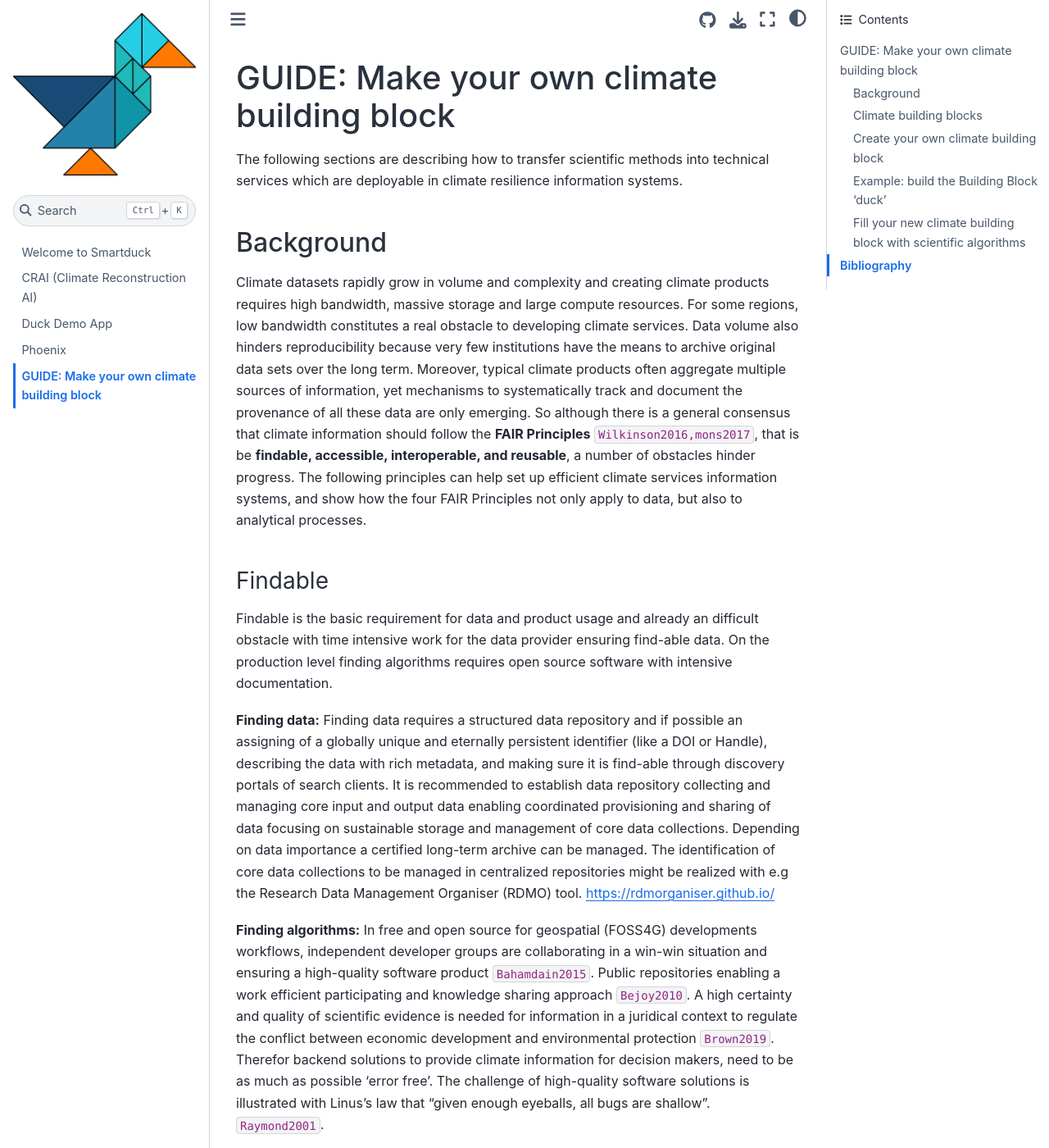
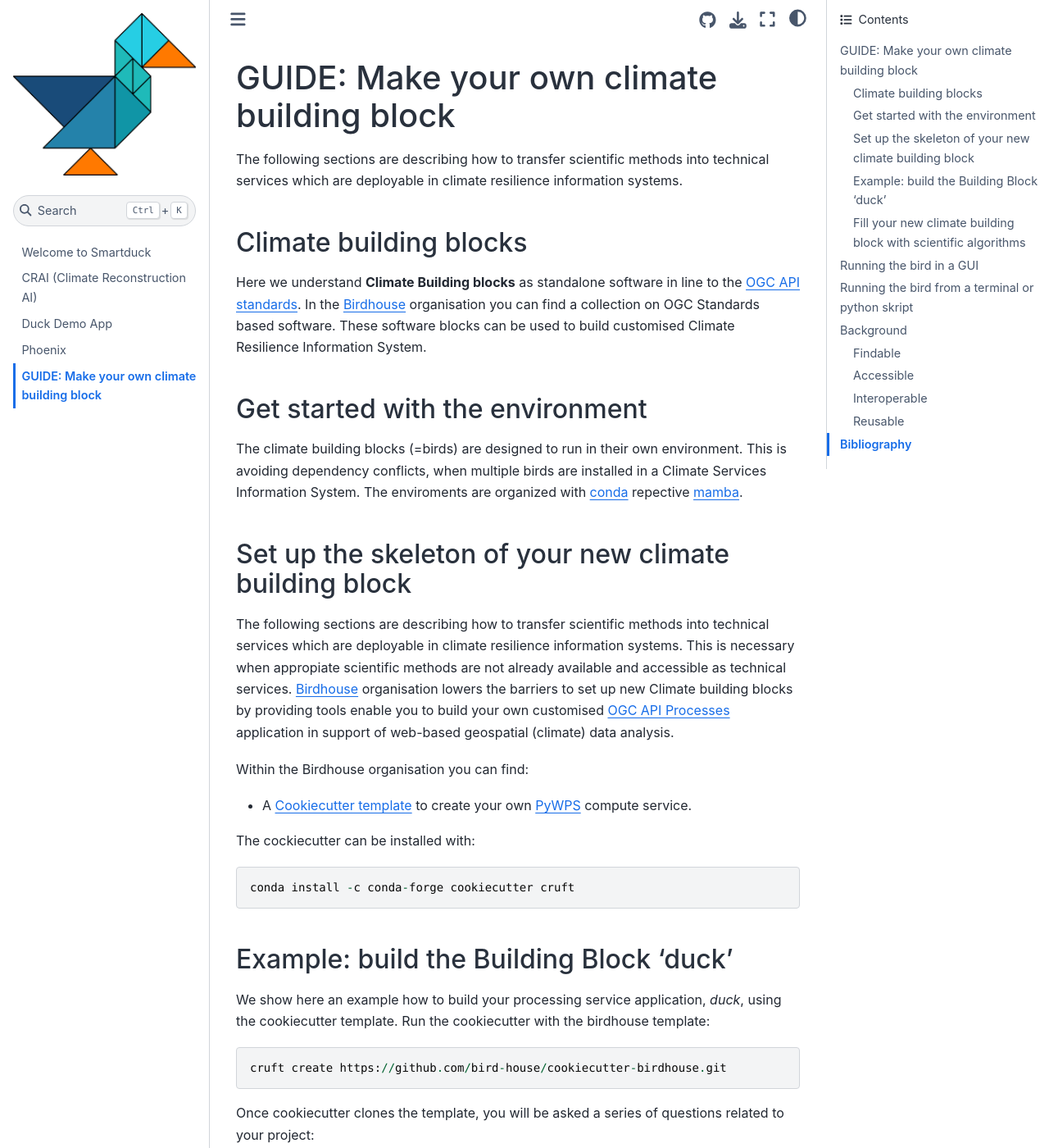
Before and after one commit to climateintelligence/smartduck-docs, a Jupyter Book: the page built from book/sections/guide_buildservice.md, in a window 1280 px wide and 1400 px high. Shown: the whole window at 82% size. Built offline with Jupyter Book 1.0.4 settings and Sphinx 7.4.7 and the Sphinx Book theme 1.1.4, drawn with Linux system fonts in a browser that asks for light colours; cross-references to code outside the pages are shown as plain code; some of the changed text lies outside the part shown.

Commit message:
extend guidlines from owl exchange

````diff
--- a/book/sections/guide_buildservice.md
+++ b/book/sections/guide_buildservice.md
@@ -1,76 +1,32 @@
 # GUIDE: Make your own climate building block
 
-
 The following sections are describing how to transfer scientific methods into technical services which are deployable in climate resilience information systems.
-
-## Background
-
-Climate datasets rapidly grow in volume and complexity and creating climate products requires high bandwidth, massive storage and large compute resources. For some regions, low bandwidth constitutes a real obstacle to developing climate services. Data volume also hinders reproducibility because very few institutions have the means to archive original data sets over the long term. Moreover, typical climate products often aggregate multiple sources of information, yet mechanisms to systematically track and document the provenance of all these data are only emerging. So although there is a general consensus that climate information should follow the **FAIR Principles** {cite:p}`Wilkinson2016,mons2017`, that is be **findable, accessible, interoperable, and reusable**, a number of obstacles hinder progress. The following principles can help set up efficient climate services information systems, and show how the four FAIR Principles not only apply to data, but also to analytical processes.
-
-### Findable
-Findable is the basic requirement for data and product usage and already an difficult obstacle with time intensive work for the data provider ensuring find-able data. On the production level finding algorithms requires open source software with intensive documentation.
-
-**Finding data:**
-Finding data requires a structured data repository and if possible an assigning of a globally unique and eternally persistent identifier (like a DOI or Handle), describing the data with rich metadata, and making sure it is find-able through discovery portals of search clients. It is recommended to establish data repository collecting and managing core input and output data enabling coordinated provisioning and sharing of data focusing on sustainable storage and management of core data collections. Depending on data importance a certified long-term archive can be managed. The identification of core data collections to be managed in centralized repositories might be realized with e.g the Research Data Management Organiser (RDMO) tool. https://rdmorganiser.github.io/
-
-**Finding algorithms:**
-In free and open source for geospatial (FOSS4G) developments workflows, independent developer groups are collaborating in a win-win situation and ensuring a high-quality software product {cite:p}`Bahamdain2015`. Public repositories enabling a work efficient participating and knowledge sharing approach {cite:p}`Bejoy2010`. A high certainty and quality of scientific evidence is needed for information in a juridical context to regulate the conflict between economic development and environmental protection {cite:p}`Brown2019`. Therefor backend solutions to provide climate information for decision makers, need to be as much as possible 'error free'. The challenge of high-quality software solutions is illustrated with Linus's law that "given enough eyeballs, all bugs are shallow". {cite:p}`Raymond2001`.
-
-### Accessible
-**Access to data:**
-For data users, the prevailing *modus operandi* has traditionally been to download raw data locally to conduct analyses. As data volume grows, bandwidth and local storage capacity limits the type of science that individual scientists can perform.
-
-**Access to algorithms:**
-A high certainty and quality of scientific evidence is needed for information in a juridical context to regulate the conflict between economic development and environmental protection {cite:p}`Brown2019`. Therefor backend solutions to provide climate information for decision makers, need to be as much as possible *error free*. The challenge of high-quality software solutions is illustrated with Linus's law that "given enough eyeballs, all bugs are shallow". {cite:p}`Raymond2001`. In free and open source for geospatial (FOSS4G) developments workflows, independent developer groups are collaborating in a win-win situation and ensuring a high-quality software product {cite:p}`Bahamdain2015`. Public repositories enabling a work efficient participating and knowledge sharing approach {cite:p}`Bejoy2010`.
-
-### Interoperable
-Following the UNGGIM recommendations (2020) about 'Implementation and adoption of standards for the global geospatial information community' climate data should be organized following this [UNGIM recommendations](http://ggim.un.org/meetings/GGIM-committee/10th-Session/documents/E-C.20-2020-33-Add_1-Implementation-and-Adoption-of-Standards-21Jul2020.pdf).
-Interoperabillity needs to be respected on two levels:
-
-**Interoperable data :**
-following the conventions regarding metadata.
-
-**Interoperable structures:**
-The OGC standardisation also enables communication between climate services information systems services.
-
-### Reusable
-
-Reusabillity is a major aspect to avoid duplication of work and to foster the dynamique of providing high quality products.
-
-**Reusable data:**
-The data should maintain its initial richness. The description of essential, recommended, and optional metadata elements should be machine processable and verifiable, use should be easy and data should be citable to sustain data sharing and recognize the value of data. Result output data from one service can be post-processed by another service where other component are provided.
-
-**Reusable algorithms:**
-Contrary to running analysis code on a local machine, it is recommended to use remote services have no direct control on the software they are running. The server's maintainer essentially decides when software and services are upgraded, meaning that within the time a scientist performs initial exploration and produces the final version of a figure for a paper, remote-services might have slightly changed or have been retired.
-
-**Reproducabillity:**
-This implies that reproducabillity results might not be easily reproducible if earlier versions of services are not available anymore. This puts an additional burden on scientists to carefully monitor the version of all the remote services used in the analysis to be able to explain discrepancies between results. Similar issues occur with data versions. If a scientist used version 1 for an analysis, there is no guarantee the source data will be archived over the long term if it has been superseded by version 2. In practice, climate services use ensembles of simulations, meaning that typical climate products aggregate hundreds or thousands of files, whose versions should ideally be tracked up until the final graphic or table. This capability to uniquely identify simulation files, errata and updates is available in CMIP6 {cite:p}`Stockhause2017,Weigel2013`, but it is the responsibility of climate service providers to embed this information into the products they develop.
 
 ## Climate building blocks
 
 Here we understand **Climate Building blocks** as standalone software in line to the [OGC API standards](https://developer.ogc.org). In the [Birdhouse](http://bird-house.github.io/) organisation you can find a collection on OGC Standards based software. These software blocks can be used to build customised Climate Resilience Information System.
 
-## Create your own climate building block
-The following sections are describing how to transfer scientific methods into technical services which are deployable in climate resilience information systems. This is necessary when appropiate scientific methods are not already available and accessible as technical services. [Birdhouse](http://bird-house.github.io/) organisation lowers the barriers to set up new Climate building blocks
-by providing tools enable you to build your own customised [OGC API Processes](https://ogcapi.ogc.org/processes/)
-application in support of web-based geospatial (climate) data analysis.
+## Get started with the environment
+
+The climate building blocks (=birds) are designed to run in their own environment. This is avoiding dependency conflicts, when multiple birds are installed in a Climate Services Information System. The enviroments are organized with [conda](https://docs.conda.io/en/latest/) repective [mamba](https://github.com/conda-forge/miniforge#mambaforge).
+
+## Set up the skeleton of your new climate building block
+The following sections are describing how to transfer scientific methods into technical services which are deployable in climate resilience information systems. This is necessary when appropiate scientific methods are not already available and accessible as technical services. [Birdhouse](http://bird-house.github.io/) organisation lowers the barriers to set up new Climate building blocks by providing tools enable you to build your own customised [OGC API Processes](https://ogcapi.ogc.org/processes/) application in support of web-based geospatial (climate) data analysis.
 
 Within the Birdhouse organisation you can find:
 
 * A [Cookiecutter template](https://github.com/bird-house/cookiecutter-birdhouse) to create your own [PyWPS](http://pywps.org/) compute service.
-* A web-based application, [Phoenix](https://github.com/bird-house/pyramid-phoenix), and ...
-* ... a Python library, [Birdy](https://github.com/bird-house/birdy), suitable for [Jupyter notebooks](https://jupyter.org/) to interact with WPS compute services.
 
-## Example: build the Building Block 'duck'
+The cockiecutter can be installed with:
 
-We show here an example how to build your processing service application, *duck*, using the cookiecutter template.
-
-Install cookiecutter:
 ```
 conda install -c conda-forge cookiecutter cruft
 ```
 
-Run the cookiecutter with the birdhouse template:
+## Example: build the Building Block 'duck'
+
+We show here an example how to build your processing service application, *duck*, using the cookiecutter template. Run the cookiecutter with the birdhouse template:
+
 ```
 cruft create https://github.com/bird-house/cookiecutter-birdhouse.git
 ```
@@ -160,11 +116,60 @@
       response.update_status('the process is doing something else : {}'.fromat(dt.now()), 20)
       interesting = True
       LOGGER.info(' Thanks for reading the guidelines ')
-      LOGGER.debug(' I need to know some details of the process: {} '.format(ex)
+      LOGGER.debug(' I need to know some details of the process: {} '.format(ex))
   except Exception as ex:
       msg = 'This failed but is not obligatory for the output. The process will continue. Reason for the failure: {} '.format(ex)
      LOGGER.exception(msg)
 ```
+
+# Running the bird in a GUI
+* Birdhouse provides a web-based application where birds can be linked into it for GUI usage.  [Phoenix](https://github.com/bird-house/pyramid-phoenix)
+
+# Running the bird from a terminal or python skript
+* Birdhouse is also providing a Python library client, [Birdy](https://github.com/bird-house/birdy), suitable for [Jupyter notebooks](https://jupyter.org/) to interact with WPS compute services.
+
+# Background
+
+Climate datasets rapidly grow in volume and complexity and creating climate products requires high bandwidth, massive storage and large compute resources. For some regions, low bandwidth constitutes a real obstacle to developing climate services. Data volume also hinders reproducibility because very few institutions have the means to archive original data sets over the long term. Moreover, typical climate products often aggregate multiple sources of information, yet mechanisms to systematically track and document the provenance of all these data are only emerging. So although there is a general consensus that climate information should follow the **FAIR Principles** {cite:p}`Wilkinson2016,mons2017`, that is be **findable, accessible, interoperable, and reusable**, a number of obstacles hinder progress. The following principles can help set up efficient climate services information systems, and show how the four FAIR Principles not only apply to data, but also to analytical processes.
+
+### Findable
+Findable is the basic requirement for data and product usage and already an difficult obstacle with time intensive work for the data provider ensuring find-able data. On the production level finding algorithms requires open source software with intensive documentation.
+
+**Finding data:**
+Finding data requires a structured data repository and if possible an assigning of a globally unique and eternally persistent identifier (like a DOI or Handle), describing the data with rich metadata, and making sure it is find-able through discovery portals of search clients. It is recommended to establish data repository collecting and managing core input and output data enabling coordinated provisioning and sharing of data focusing on sustainable storage and management of core data collections. Depending on data importance a certified long-term archive can be managed. The identification of core data collections to be managed in centralized repositories might be realized with e.g the Research Data Management Organiser (RDMO) tool. https://rdmorganiser.github.io/
+
+**Finding algorithms:**
+In free and open source for geospatial (FOSS4G) developments workflows, independent developer groups are collaborating in a win-win situation and ensuring a high-quality software product {cite:p}`Bahamdain2015`. Public repositories enabling a work efficient participating and knowledge sharing approach {cite:p}`Bejoy2010`. A high certainty and quality of scientific evidence is needed for information in a juridical context to regulate the conflict between economic development and environmental protection {cite:p}`Brown2019`. Therefor backend solutions to provide climate information for decision makers, need to be as much as possible 'error free'. The challenge of high-quality software solutions is illustrated with Linus's law that "given enough eyeballs, all bugs are shallow". {cite:p}`Raymond2001`.
+
+### Accessible
+**Access to data:**
+For data users, the prevailing *modus operandi* has traditionally been to download raw data locally to conduct analyses. As data volume grows, bandwidth and local storage capacity limits the type of science that individual scientists can perform.
+
+**Access to algorithms:**
+A high certainty and quality of scientific evidence is needed for information in a juridical context to regulate the conflict between economic development and environmental protection {cite:p}`Brown2019`. Therefor backend solutions to provide climate information for decision makers, need to be as much as possible *error free*. The challenge of high-quality software solutions is illustrated with Linus's law that "given enough eyeballs, all bugs are shallow". {cite:p}`Raymond2001`. In free and open source for geospatial (FOSS4G) developments workflows, independent developer groups are collaborating in a win-win situation and ensuring a high-quality software product {cite:p}`Bahamdain2015`. Public repositories enabling a work efficient participating and knowledge sharing approach {cite:p}`Bejoy2010`.
+
+### Interoperable
+Following the UNGGIM recommendations (2020) about 'Implementation and adoption of standards for the global geospatial information community' climate data should be organized following this [UNGIM recommendations](http://ggim.un.org/meetings/GGIM-committee/10th-Session/documents/E-C.20-2020-33-Add_1-Implementation-and-Adoption-of-Standards-21Jul2020.pdf).
+Interoperabillity needs to be respected on two levels:
+
+**Interoperable data :**
+following the conventions regarding metadata.
+
+**Interoperable structures:**
+The OGC standardisation also enables communication between climate services information systems services.
+
+### Reusable
+
+Reusabillity is a major aspect to avoid duplication of work and to foster the dynamique of providing high quality products.
+
+**Reusable data:**
+The data should maintain its initial richness. The description of essential, recommended, and optional metadata elements should be machine processable and verifiable, use should be easy and data should be citable to sustain data sharing and recognize the value of data. Result output data from one service can be post-processed by another service where other component are provided.
+
+**Reusable algorithms:**
+Contrary to running analysis code on a local machine, it is recommended to use remote services have no direct control on the software they are running. The server's maintainer essentially decides when software and services are upgraded, meaning that within the time a scientist performs initial exploration and produces the final version of a figure for a paper, remote-services might have slightly changed or have been retired.
+
+**Reproducabillity:**
+This implies that reproducabillity results might not be easily reproducible if earlier versions of services are not available anymore. This puts an additional burden on scientists to carefully monitor the version of all the remote services used in the analysis to be able to explain discrepancies between results. Similar issues occur with data versions. If a scientist used version 1 for an analysis, there is no guarantee the source data will be archived over the long term if it has been superseded by version 2. In practice, climate services use ensembles of simulations, meaning that typical climate products aggregate hundreds or thousands of files, whose versions should ideally be tracked up until the final graphic or table. This capability to uniquely identify simulation files, errata and updates is available in CMIP6 {cite:p}`Stockhause2017,Weigel2013`, but it is the responsibility of climate service providers to embed this information into the products they develop.
 
 
 # Bibliography
````
